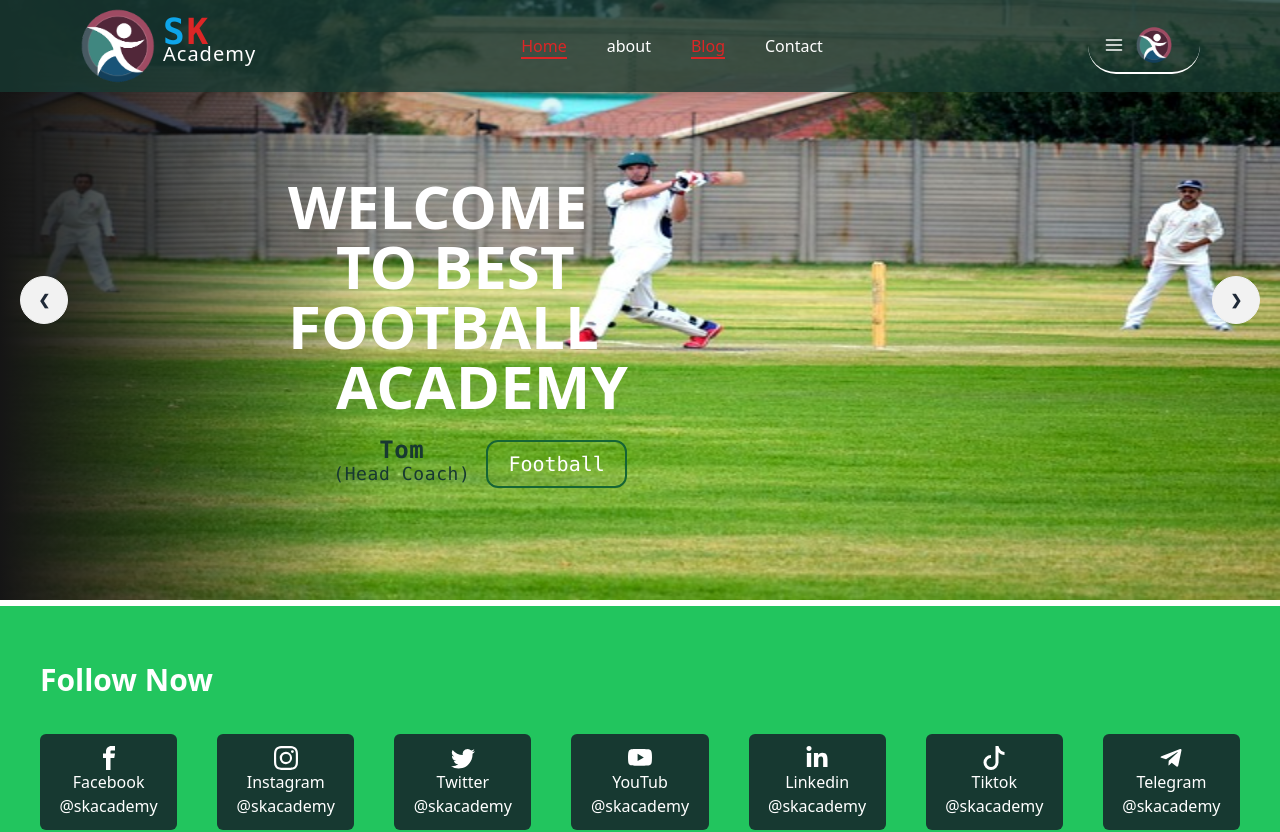
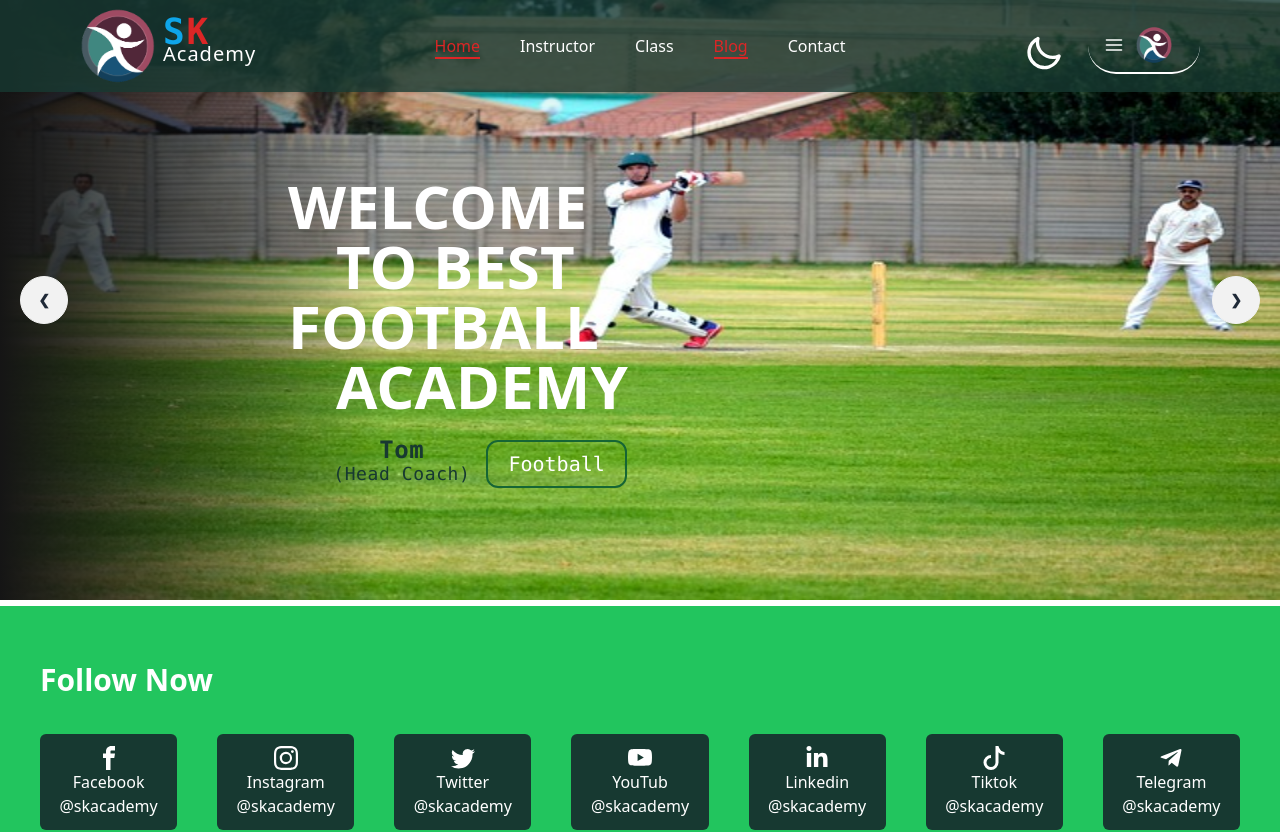
Before and after one commit to saifularafat/sports_academy_client, a React (Vite) app: page / in a window 1280 px wide. Shown: the top 832 px of the page. Built offline with nearby package versions, Linux system fonts and the light colour scheme; no server answers.

Commit message:
Theme Change dark and light

```diff
--- a/src/layouts/Main.jsx
+++ b/src/layouts/Main.jsx
@@ -6,7 +6,7 @@
     return (
         <div>
             <NavBer />
-            <div className="min-h-[calc(100vh-535px)]">
+            <div className="min-h-[calc(100vh-400px)]">
                 <Outlet />
             </div>
             <Footer />
--- a/src/main.jsx
+++ b/src/main.jsx
@@ -5,9 +5,12 @@
   RouterProvider,
 } from "react-router-dom";
 import router from './Router/router';
+import AuthProvider from './Provider/AuthProvider';
 
 ReactDOM.createRoot(document.getElementById('root')).render(
   <React.StrictMode>
-    <RouterProvider router={router} />
+    <AuthProvider>
+      <RouterProvider router={router} />
+    </AuthProvider>
   </React.StrictMode>,
 )
--- a/src/pages/Home/Home/Home.jsx
+++ b/src/pages/Home/Home/Home.jsx
@@ -1,6 +1,7 @@
 import Banner from "../Banner/Banner";
 
 const Home = () => {
+
     return (
         <div>
             <Banner />
--- a/src/pages/Shares/Footer/Footer.jsx
+++ b/src/pages/Shares/Footer/Footer.jsx
@@ -51,9 +51,9 @@
 
             </div>
             <footer className="footer mx-auto">
-                <div className="">
+                <div className="mx-auto">
                     <img src={logo} alt="" width={70} height={70} />
-                    <p className="text-2xl" style={{lineHeight:'24px'}}>SK Academe Ltd.<br /><span className="text-base" >The sports club has been producing <br /> good players since 2013.</span></p>
+                    <p className="text-2xl" style={{ lineHeight: '24px' }}>SK Academe Ltd.<br /><span className="text-base" >The sports club has been producing <br /> good players since 2013.</span></p>
                 </div>
                 <div className="mx-auto">
                     <span className="footer-title">Services</span>
@@ -62,14 +62,14 @@
                     <a className="link link-hover">Marketing</a>
                     <a className="link link-hover">Advertisement</a>
                 </div>
-                 <div className="mx-auto">
+                <div className="mx-auto">
                     <span className="footer-title">Company</span>
                     <a className="link link-hover">About us</a>
                     <a className="link link-hover">Contact</a>
                     <a className="link link-hover">Jobs</a>
                     <a className="link link-hover">Press kit</a>
                 </div>
-                 <div className="mx-auto">
+                <div className="mx-auto">
                     <span className="footer-title">Legal</span>
                     <a className="link link-hover">Terms of use</a>
                     <a className="link link-hover">Privacy policy</a>
--- /dev/null
+++ b/src/pages/Shares/NavBer/DarkLight.jsx
@@ -0,0 +1,37 @@
+import {  useEffect, useState } from "react";
+
+const DarkLight = () => {
+    const [theme, setTheme] = useState(localStorage.getItem('theme') ? localStorage.getItem('theme') : 'light');
+
+    useEffect(() => {
+        localStorage.setItem('theme', theme);
+        const localTheme = localStorage.getItem('theme');
+        document.querySelector('html').setAttribute("data-theme", localTheme)
+    }, [theme])
+
+    const handlerToggle = e => {
+        if (e.target.checked) {
+            setTheme('dark');
+            console.log('Dark Theme', );
+        }
+        else {
+            setTheme('light');
+            console.log('Theme Light');
+        }
+    }
+
+    return (
+        <div className="md:pr-6 pr-24">
+            <label className="swap swap-rotate md:mt-5 text-white">
+                <input
+                    type="checkbox"
+                    onChange={handlerToggle}
+                />
+                <svg className="swap-on fill-current w-10 h-10 " xmlns="http://www.w3.org/2000/svg" viewBox="0 0 24 24"><path d="M5.64,17l-.71.71a1,1,0,0,0,0,1.41,1,1,0,0,0,1.41,0l.71-.71A1,1,0,0,0,5.64,17ZM5,12a1,1,0,0,0-1-1H3a1,1,0,0,0,0,2H4A1,1,0,0,0,5,12Zm7-7a1,1,0,0,0,1-1V3a1,1,0,0,0-2,0V4A1,1,0,0,0,12,5ZM5.64,7.05a1,1,0,0,0,.7.29,1,1,0,0,0,.71-.29,1,1,0,0,0,0-1.41l-.71-.71A1,1,0,0,0,4.93,6.34Zm12,.29a1,1,0,0,0,.7-.29l.71-.71a1,1,0,1,0-1.41-1.41L17,5.64a1,1,0,0,0,0,1.41A1,1,0,0,0,17.66,7.34ZM21,11H20a1,1,0,0,0,0,2h1a1,1,0,0,0,0-2Zm-9,8a1,1,0,0,0-1,1v1a1,1,0,0,0,2,0V20A1,1,0,0,0,12,19ZM18.36,17A1,1,0,0,0,17,18.36l.71.71a1,1,0,0,0,1.41,0,1,1,0,0,0,0-1.41ZM12,6.5A5.5,5.5,0,1,0,17.5,12,5.51,5.51,0,0,0,12,6.5Zm0,9A3.5,3.5,0,1,1,15.5,12,3.5,3.5,0,0,1,12,15.5Z" /></svg>
+                <svg className="swap-off fill-current w-10 h-10" xmlns="http://www.w3.org/2000/svg" viewBox="0 0 24 24"><path d="M21.64,13a1,1,0,0,0-1.05-.14,8.05,8.05,0,0,1-3.37.73A8.15,8.15,0,0,1,9.08,5.49a8.59,8.59,0,0,1,.25-2A1,1,0,0,0,8,2.36,10.14,10.14,0,1,0,22,14.05,1,1,0,0,0,21.64,13Zm-9.5,6.69A8.14,8.14,0,0,1,7.08,5.22v.27A10.15,10.15,0,0,0,17.22,15.63a9.79,9.79,0,0,0,2.1-.22A8.11,8.11,0,0,1,12.14,19.73Z" /></svg>
+            </label>
+        </div>
+    );
+};
+
+export default DarkLight;
--- /dev/null
+++ b/src/pages/Shares/NavBer/DashboardMenu.jsx
@@ -0,0 +1,73 @@
+import { FiMenu } from "react-icons/fi";
+import Avatar from "./Avatar";
+import { useState } from "react";
+import { Link } from "react-router-dom";
+import DarkLight from "./DarkLight";
+
+const MenuDropDown = () => {
+
+    const [isOpen, setIsOpen] = useState(false);
+
+    return (
+        <div className="flex md:flex-row flex-row-reverse items-center mr-6 md:mr-0">
+            <DarkLight />
+            <div className="relative">
+                <div
+                    onClick={() => setIsOpen(!isOpen)}
+                    className="md:border-b-2 rounded-full px-4 py-1 hover:border-green-300 border-white transition duration-200">
+                    <div className="flex flex-row items-center cursor-pointer">
+                        <FiMenu className="w-5 h-5 text-white hidden md:block" />
+                        <Avatar />
+                    </div>
+                </div>
+
+                {/* dashboard Menu */}
+                {
+                    isOpen && (
+                        <div className='absolute rounded-b-xl shadow-md w-[40vw] md:w-[12vw] bg-white overflow-hidden md:right-0 left-0 md:top-[73px] top-16 md:text-lg text-lg'>
+                            <div className='flex flex-col cursor-pointer'>
+
+                                {/* {user ? ( */}
+                                {/* <> */}
+                                <Link
+                                    to='/dashboard'
+                                    className='px-4 py-3 hover:bg-neutral-100 transition font-semibold'
+                                >
+                                    Dashboard
+                                </Link>
+                                <div
+                                    // onClick={() => {
+                                    //     setRole(null)
+                                    //     handlerLogOut()
+                                    // }}
+                                    className='px-4 py-3 hover:bg-neutral-100 transition font-semibold cursor-pointer'
+                                >
+                                    Logout
+                                </div>
+                                {/* </> */}
+                                {/* ) : ( */}
+                                <>
+                                    <Link
+                                        to='/login'
+                                        className='px-4 py-3 hover:bg-neutral-100 transition font-semibold'
+                                    >
+                                        Login
+                                    </Link>
+                                    <Link
+                                        to='/signUp'
+                                        className='px-4 py-3 hover:bg-neutral-100 transition font-semibold'
+                                    >
+                                        Sign Up
+                                    </Link>
+                                </>
+                                {/* )} */}
+                            </div>
+                        </div>
+                    )
+                }
+            </div>
+        </div>
+    );
+};
+
+export default MenuDropDown;
--- a/src/pages/Shares/NavBer/Nav.jsx
+++ b/src/pages/Shares/NavBer/Nav.jsx
@@ -15,7 +15,14 @@
                     <NavLink to='/about'
                         className={({ isActive }) => (isActive ? 'text-red-600 border-b-2 border-red-600' : 'text-white')}
                     >
-                        about
+                        Instructor
+                    </NavLink>
+                </li>
+                <li>
+                    <NavLink to='/about'
+                        className={({ isActive }) => (isActive ? 'text-red-600 border-b-2 border-red-600' : 'text-white')}
+                    >
+                        Class
                     </NavLink>
                 </li>
                 <li>
--- a/src/pages/Shares/NavBer/NavBer.jsx
+++ b/src/pages/Shares/NavBer/NavBer.jsx
@@ -1,7 +1,7 @@
 import { Link } from "react-router-dom";
 import Container from "../../../component/Container";
 import Logo from "./Logo";
-import MenuDropDown from "./MenuDropDown";
+import DashboardMenu from "./DashboardMenu";
 import { Bars3BottomRightIcon, XMarkIcon } from '@heroicons/react/24/solid'
 import { useState } from "react";
 import Nav from "./Nav";
@@ -18,7 +18,7 @@
                         <Logo />
                         <Nav />
                         <div>
-                            <MenuDropDown />
+                            <DashboardMenu />
                         </div>
 
                     {/* Mobile Menu */}
@@ -33,9 +33,9 @@
                                 <div className='absolute top-0 left-0 w-full z-10'>
                                     <div className='flex justify-between items-center px-2 py-2 bg-main_color shadow-lg'>
                                         {/* logo and close ber section */}
-                                        <div>
+                                        <div className="">
                                             <Link to='/'>
-                                                <MenuDropDown />
+                                                <DashboardMenu />
                                             </Link>
                                         </div>
                                         <div>
--- a/tailwind.config.js
+++ b/tailwind.config.js
@@ -20,6 +20,13 @@
         'imageName': "url",
       }
     },
+    darkMode: 'class',
   },
   plugins: [require("daisyui")],
+  daisyui: {
+    themes: [
+      "light",
+      "dark",
+    ],
+  },
 }
```
Also changed, not shown: src/pages/Shares/NavBer/MenuDropDown.jsx (deleted, +0 -68 lines), src/component/useAuth.jsx (renamed from src/api/useAuth.jsx), src/pages/Login/Login.jsx (line endings or trailing spaces).
